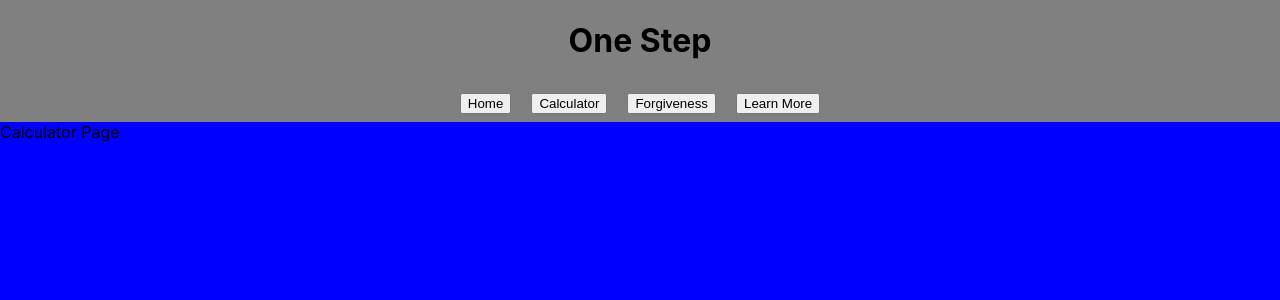
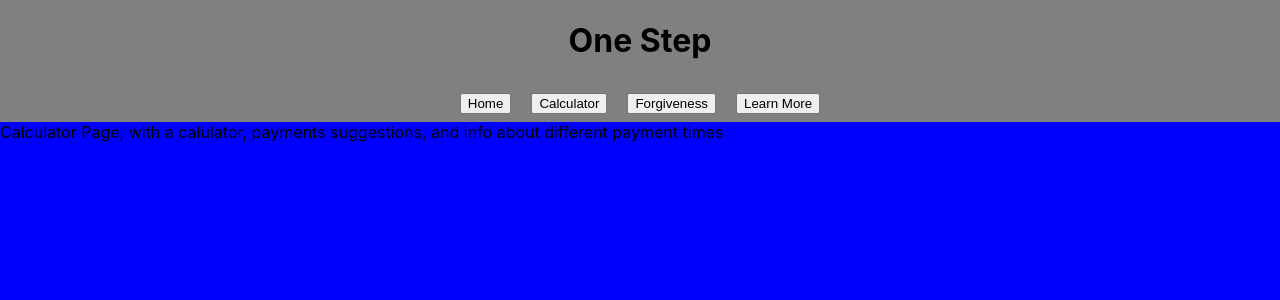
Before and after one commit to Cazi/JPMColumbusHackathon, a React (Create React App) app in the folder one-step/: page /calculator in a window 1280 px wide. Shown: the top 300 px of the page. Built offline with nearby package versions, Linux system fonts and the light colour scheme.

Commit message:
extra words

```diff
--- a/one-step/src/components/pages/CalculatorPage/CalculatorPage.tsx
+++ b/one-step/src/components/pages/CalculatorPage/CalculatorPage.tsx
@@ -5,7 +5,8 @@ const CalculatorPageContainer = styled.div`
   background-color: blue;
 `;
 const CalculatorPage: FC = () => {
-  return <CalculatorPageContainer>Calculator Page</CalculatorPageContainer>;
+  return <CalculatorPageContainer>Calculator Page, with a calulator, payments suggestions,
+    and info about different payment times</CalculatorPageContainer>;
 };
 
 export default CalculatorPage;
```
